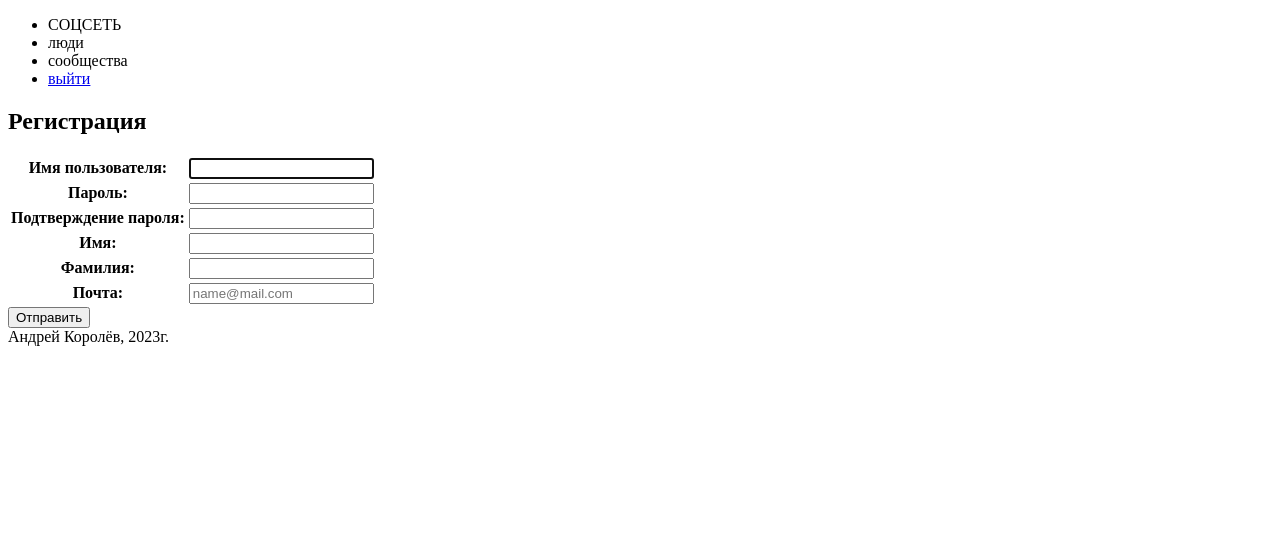
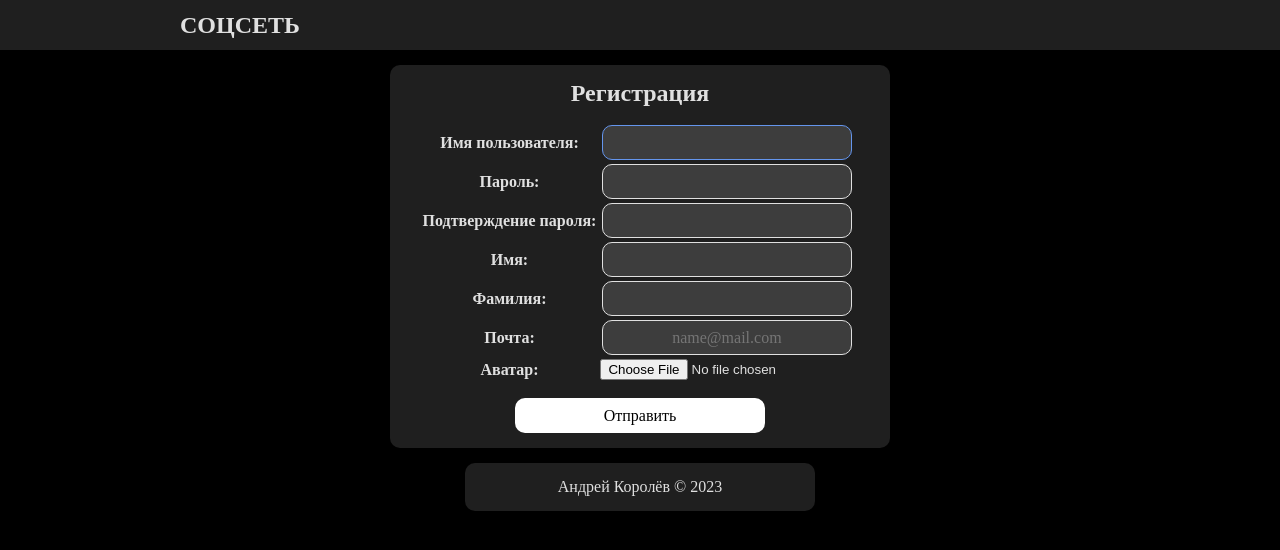
Before and after one commit to SamsaraKid/FirstSocialNet, a Django app: page /registration/ in a window 1280 px wide. Shown: the top 550 px of the page. Run offline with Django 4.2, Linux system fonts and the light colour scheme.

Commit message:
поработал над регистрацией и стилями

```diff
--- a/FirstSocialNet/settings.py
+++ b/FirstSocialNet/settings.py
@@ -11,8 +11,11 @@ https://docs.djangoproject.com/en/4.2/ref/settings/
 """
 
 from pathlib import Path
+import os
 
 # Build paths inside the project like this: BASE_DIR / 'subdir'.
+from django.template.context_processors import media
+
 BASE_DIR = Path(__file__).resolve().parent.parent
 
 
@@ -119,6 +122,9 @@ USE_TZ = True
 
 STATIC_URL = 'static/'
 
+MEDIA_ROOT = os.path.join(BASE_DIR, 'media')
+MEDIA_URL = 'media/'
+
 # Default primary key field type
 # https://docs.djangoproject.com/en/4.2/ref/settings/#default-auto-field
 
--- a/socialapp/forms.py
+++ b/socialapp/forms.py
@@ -5,8 +5,8 @@ from .models import *
 
 
 class LogInForm(forms.Form):
-    username = forms.CharField(label='Имя пользователя', help_text='')
-    password = forms.CharField(label='Пароль', help_text='', widget=forms.PasswordInput)
+    username = forms.CharField(label='Имя пользователя', help_text='', widget=forms.TextInput(attrs={'placeholder': 'Имя пользователя'}))
+    password = forms.CharField(label='Пароль', help_text='', widget=forms.PasswordInput(attrs={'placeholder': 'Пароль'}))
 
 
 class SignUp(UserCreationForm):
@@ -18,3 +18,20 @@ class SignUp(UserCreationForm):
     password2 = forms.CharField(label='Подтверждение пароля', help_text='',
                                 widget=forms.PasswordInput(attrs={'autocomplete': 'new-password'}))
     email = forms.EmailField(label='Почта', widget=forms.TextInput(attrs={'placeholder': 'name@mail.com'}))
+    avatar = forms.ImageField(label='Аватар')
+
+    def clean_avatar(self):
+        avatar = self.cleaned_data.get('avatar')
+        if avatar is None:
+            raise forms.ValidationError('Добавьте фото')
+        if 'image' not in avatar.content_type:
+            raise forms.ValidationError('Неверный формат фото')
+        return avatar
+
+    def clean_username(self):
+        username = self.cleaned_data.get('username')
+        try:
+            u = User.objects.get(username=username)
+            raise forms.ValidationError('Такой пользователь уже существует')
+        except User.DoesNotExist:
+            return username
--- a/socialapp/static/css/main.css
+++ b/socialapp/static/css/main.css
@@ -0,0 +1,105 @@
+*, *::before, *::after {
+    box-sizing: border-box;
+}
+
+h1, h2, h3, h4, h5{
+    margin-top: 0;
+    margin-bottom: 0;
+}
+
+body{
+    margin: 65px 0 0;
+    box-sizing: border-box;
+    background-color: black;
+    font-family: "Malgun Gothic";
+    color: #e0e0e0;
+}
+
+header{
+    width: 100%;
+    height: 50px;
+    position: fixed;
+    top: 0;
+    background-color: #1f1f1f;
+}
+
+input[type=text], input[type=password]{
+    font-family: inherit;
+    font-size: inherit;
+    line-height: inherit;
+    margin: 0;
+    background-color: #3d3d3d;
+    color: inherit;
+    border: 1px solid #e0e0e0;
+    border-radius: 10px;
+    height: 35px;
+    width: 250px;
+    padding: 5px 10px;
+    text-align: center;
+}
+
+input[type=text]:focus, input[type=password]:focus{
+    outline: 0;
+    border: 1px solid cornflowerblue;
+}
+
+button, input[type=submit]{
+    font-family: inherit;
+    font-size: inherit;
+    line-height: inherit;
+    background-color: #ffffff;
+    border-radius: 10px;
+    border: none;
+    height: 35px;
+    width: 250px;
+}
+
+button:hover, input[type=submit]:hover{
+    background-color: #e0e0e0;
+}
+
+.card-simple{
+    background-color: #1f1f1f;
+    width: max-content;
+    padding: 15px 0;
+    margin-bottom: 15px !important;
+    border-radius: 10px;
+}
+
+li{
+    list-style-type: none;
+}
+
+.w350{
+    width: 350px;
+}
+
+.w500{
+    width: 500px;
+}
+
+.ma{
+    margin: auto;
+}
+
+.mb15{
+    margin-bottom: 15px;
+}
+
+.tc{
+    text-align: center;
+}
+
+.cw{
+    width: 1000px;
+    height: 100%;
+}
+
+.fr{
+    margin: 0 auto;
+    display: flex;
+    flex-direction: row;
+    justify-content: space-between;
+    align-items: center;
+    height: 100%;
+}
--- a/socialapp/views.py
+++ b/socialapp/views.py
@@ -10,8 +10,7 @@ from django.contrib.auth.decorators import login_required
 
 def index(req):
     if req.user.username:
-        username = req.user.username
-        print('имя', req.user.profile.name)
+        return HttpResponseRedirect(reverse('profile', args=[req.user.profile.slug]))
     else:
         username = 'Guest'
     data = {'username': username, 'form': LogInForm()}
@@ -41,14 +40,16 @@ def index(req):
 
 def registration(req):
     if req.POST:
-        userform = SignUp(req.POST)
+        userform = SignUp(req.POST, req.FILES)
         if userform.is_valid():
             user = userform.save()
+            user.email = userform.cleaned_data.get('email')
             user.save()
             login(req, user)
             profile = Profile.objects.get(user=user)
             profile.name = userform.cleaned_data.get('name')
             profile.surname = userform.cleaned_data.get('surname')
+            profile.avatar = userform.cleaned_data.get('avatar')
             profile.save()
             return HttpResponseRedirect(reverse('profile', args=[req.user.profile.slug]))
     else:
--- a/templates/base.html
+++ b/templates/base.html
@@ -9,14 +9,16 @@
 <body>
 
     <header>
-        {% block head %}
-            <ul>
-                <li>СОЦСЕТЬ</li>
-                <li>люди</li>
-                <li>сообщества</li>
-                <li><a href="{% url 'logout' %}">выйти</a></li>
+        <div class="cw ma">{% block head %}
+            <ul class="fr">
+                <li><h2>СОЦСЕТЬ</h2></li>
+                {% if user.username %}
+                    <li>люди</li>
+                    <li>сообщества</li>
+                    <li><a href="{% url 'logout' %}">выйти</a></li>
+                {% endif %}
             </ul>
-        {% endblock head %}
+        {% endblock head %}</div>
     </header>
 
     {% block content %}
@@ -26,7 +28,7 @@
         {% endblock main %}
     {% endblock content %}
 
-    <footer>Андрей Королёв, 2023г.</footer>
+    <footer class="ma tc card-simple w350">Андрей Королёв © 2023</footer>
 
 </body>
 </html>
--- a/templates/registration/registration.html
+++ b/templates/registration/registration.html
@@ -1,11 +1,11 @@
 {% extends 'base.html' %}
 
 {% block content %}
-    <div class="center-div center-text">
-        <h2>Регистрация</h2>
-        <form action="" method="post">
+    <div class="ma tc card-simple w500">
+        <h2 class="mb15">Регистрация</h2>
+        <form action="" method="POST" enctype="multipart/form-data">
             {% csrf_token %}
-            <table>
+            <table class="ma mb15">
                 {% for i in userform %}
                     <tr>
                         <th>{{ i.label_tag }}</th>
```
Also changed, not shown: socialapp/models.py (+7 -1 lines), templates/index.html (+10 -11 lines), db.sqlite3, socialapp/migrations/0001_initial.py (added), socialapp/migrations/0002_alter_profile_avatar.py (added).
